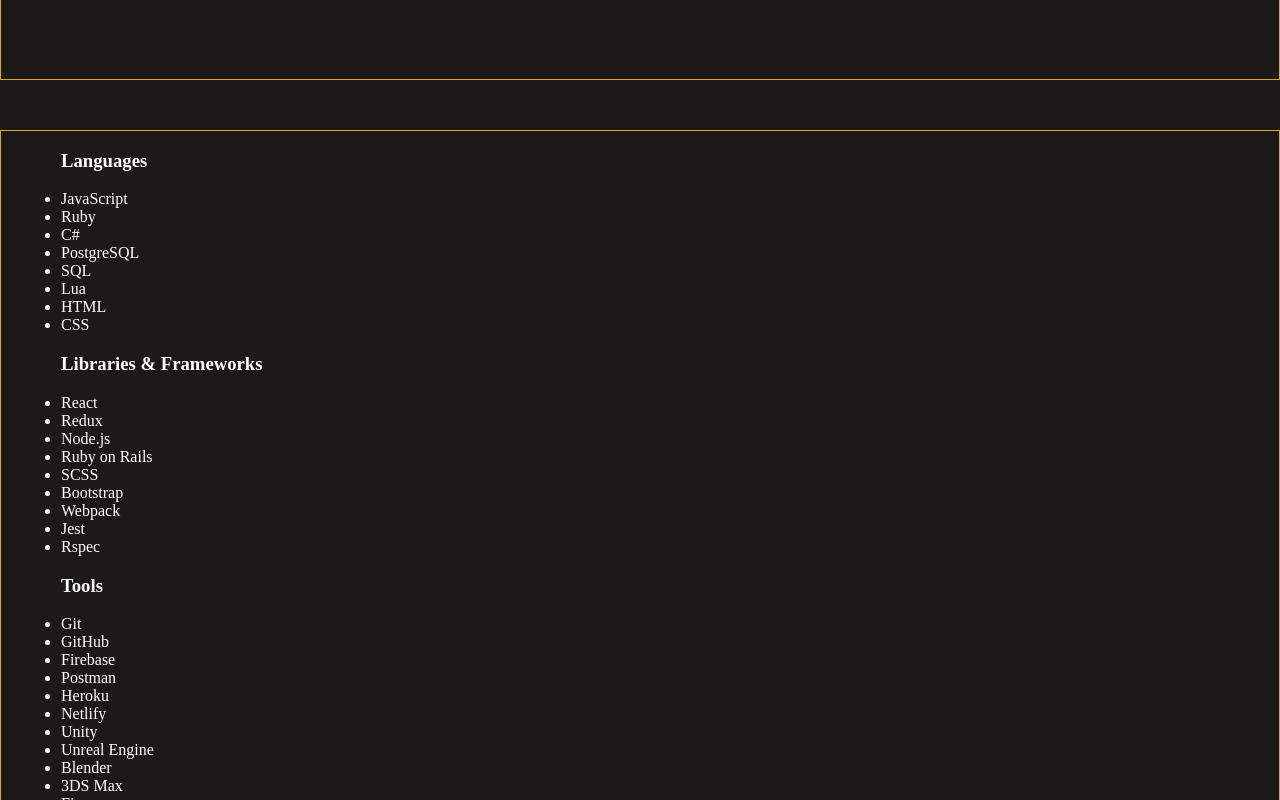
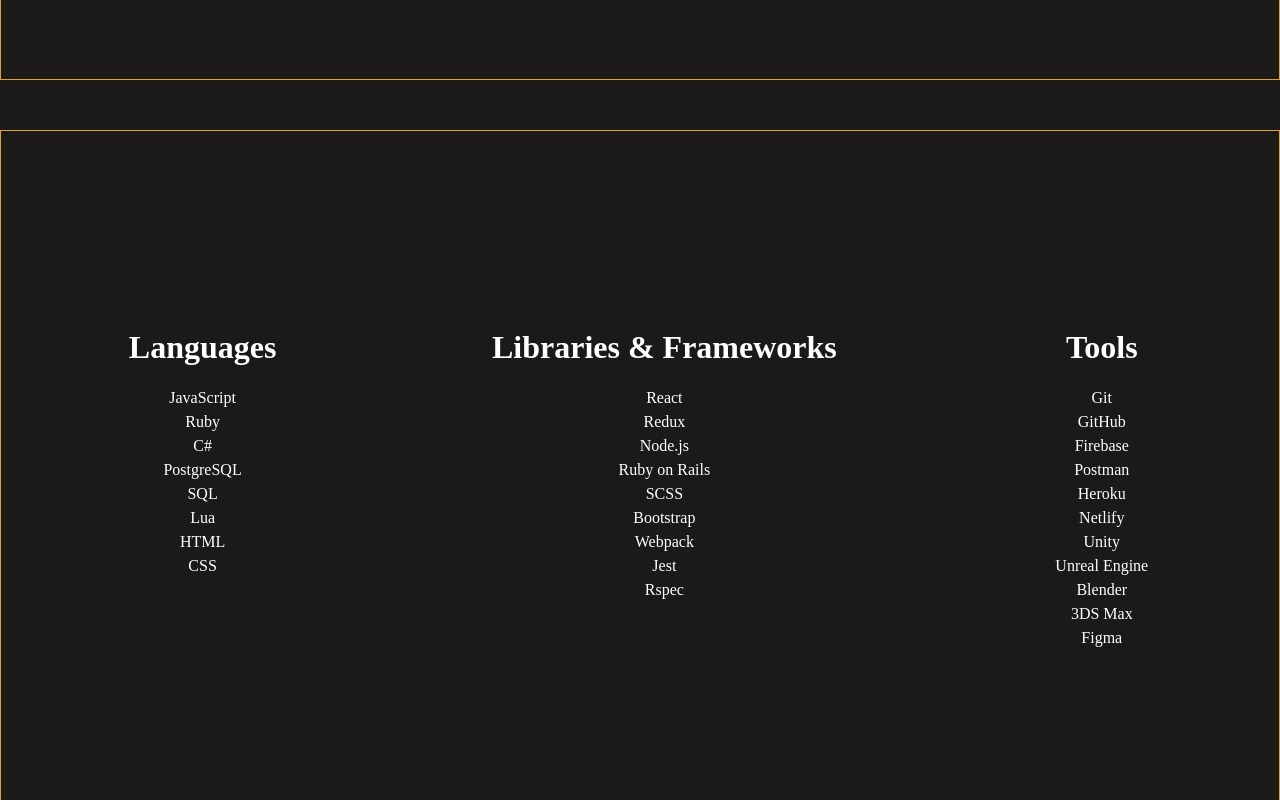
Before and after one commit to Retky/RetkyPortfolio, a React (Create React App) app: page /#/ in a window 1280 px wide. Shown: the part 1520-2320 px from the top of the page. Built offline with nearby package versions, Linux system fonts and the light colour scheme.

Commit message:
Mod 'stack' display

```diff
--- a/src/pages/HomePage.jsx
+++ b/src/pages/HomePage.jsx
@@ -45,7 +45,7 @@
         </div>
         <div className="stack">
           <div className="stack-content">
-            <ul>
+            <ul className="stack-list">
               <h3>Languages</h3>
               <li>JavaScript</li>
               <li>Ruby</li>
@@ -56,7 +56,7 @@
               <li>HTML</li>
               <li>CSS</li>
             </ul>
-            <ul>
+            <ul className="stack-list">
               <h3>Libraries & Frameworks</h3>
               <li>React</li>
               <li>Redux</li>
@@ -68,7 +68,7 @@
               <li>Jest</li>
               <li>Rspec</li>
             </ul>
-            <ul>
+            <ul className="stack-list">
               <h3>Tools</h3>
               <li>Git</li>
               <li>GitHub</li>
--- a/src/styles/HomePage.scss
+++ b/src/styles/HomePage.scss
@@ -44,6 +44,32 @@
 
 .stack-content {
   @include adaptative-width;
+
+  border-top: $light-gray solid 2px;
+  display: flex;
+  flex-direction: column;
+  justify-content: center;
+
+  h3 {
+    font-size: 2rem;
+    margin-bottom: 20px;
+  }
+
+  @media screen and (min-width: 768px) {
+    flex-direction: row;
+    justify-content: space-around;
+    padding-top: 150px;
+  }
+}
+
+.stack-list {
+  list-style: none;
+  padding: 0;
+  text-align: center;
+
+  li {
+    padding: 3px;
+  }
 }
 
 .nowrap {
```
